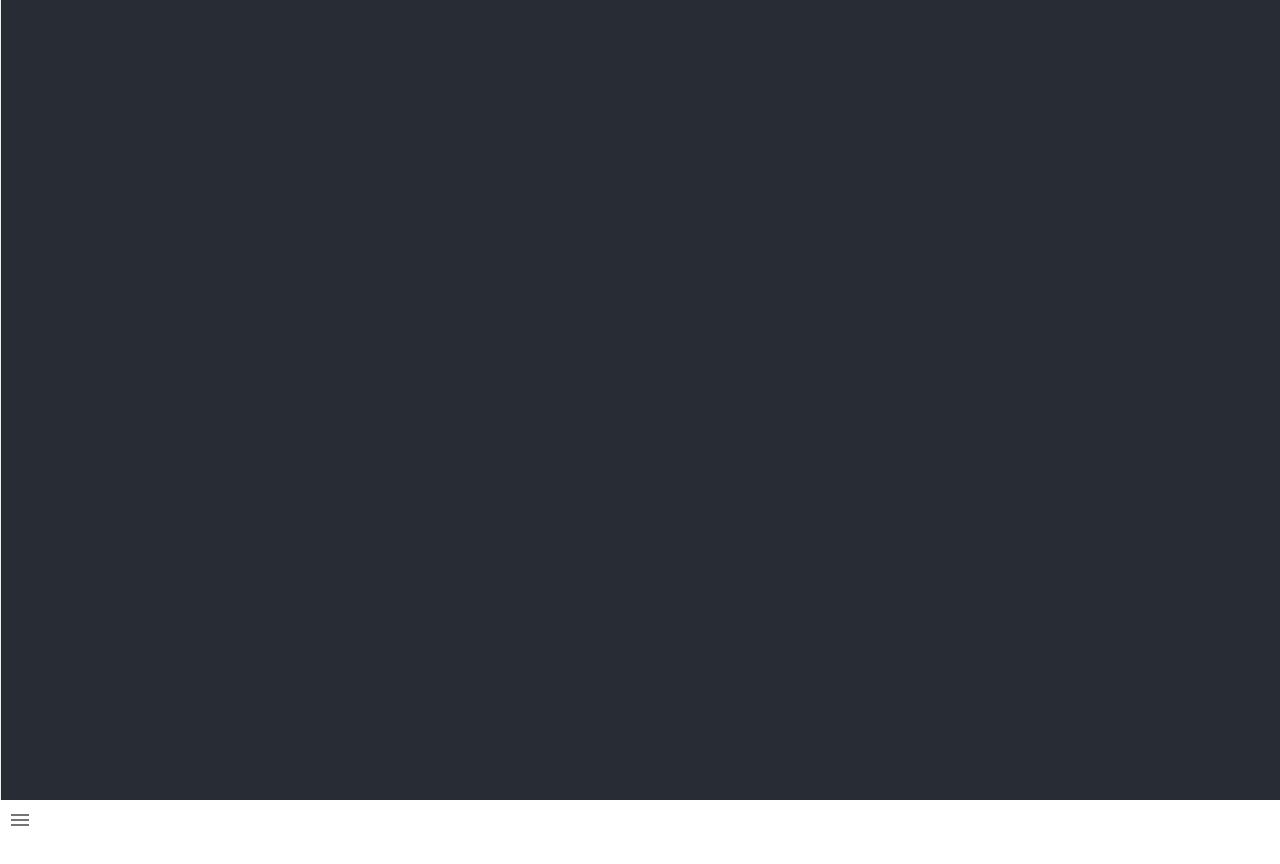
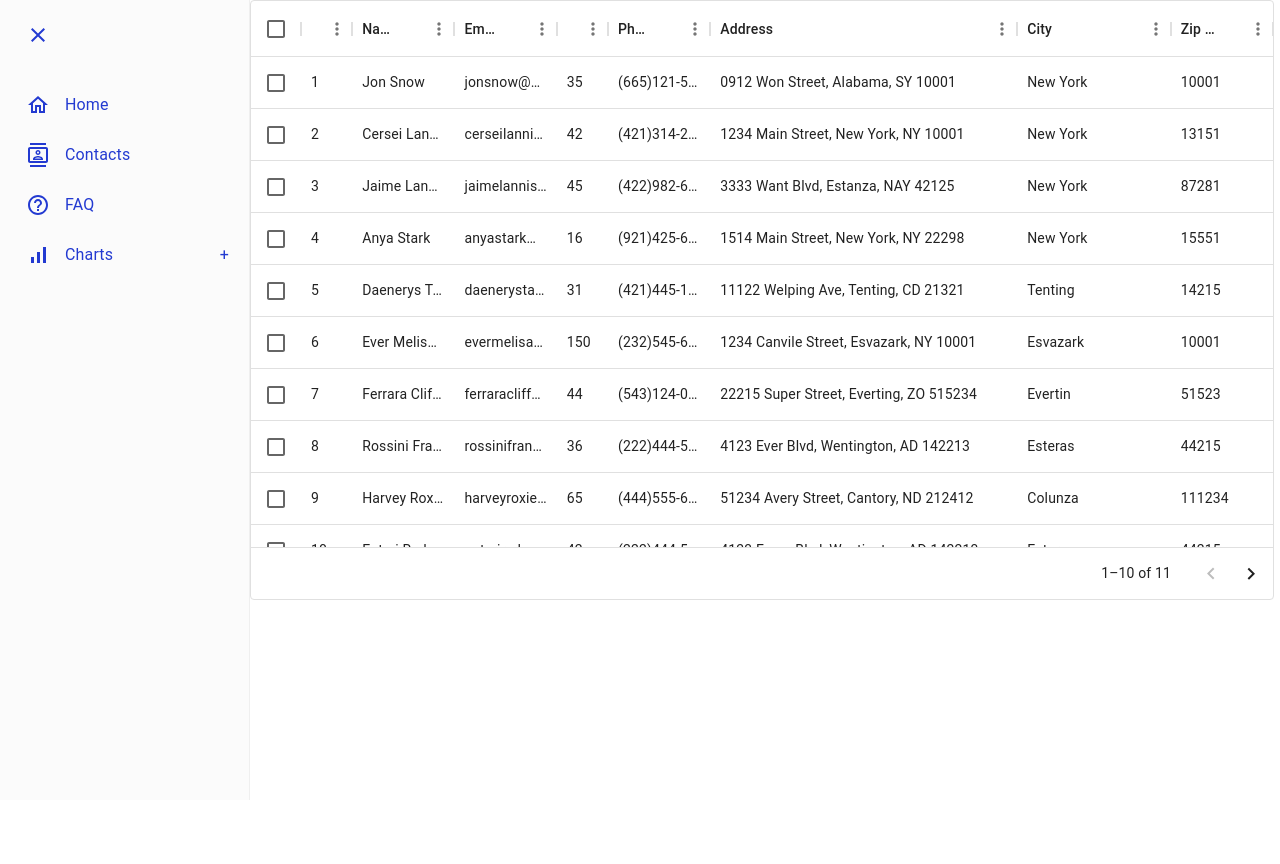
Before and after one commit to HoHoangHuyQuang/react-admin, a React (Create React App) app: page /contacts in a window 1280 px wide. Shown: the top 864 px of the page. After the commit the page ends 800 px from the top, so only its background shows below. Built offline with nearby package versions, Linux system fonts and the light colour scheme.

Commit message:
ContactIndex

```diff
--- a/package.json
+++ b/package.json
@@ -8,6 +8,7 @@
     "@mui/icons-material": "^5.11.16",
     "@mui/material": "^5.13.3",
     "@mui/x-data-grid": "^6.6.0",
+    "@mui/x-data-grid-pro": "^6.6.0",
     "@testing-library/jest-dom": "^5.16.5",
     "@testing-library/react": "^13.4.0",
     "@testing-library/user-event": "^13.5.0",
--- a/src/App.js
+++ b/src/App.js
@@ -1,16 +1,18 @@
-
-import './App.css';
-import AppSide from './views/global/Sidebar';
+import { CssBaseline } from "@mui/material";
+import "./index.css";
+import ContactsPage from "./views/Contacts";
+import AppSide from "./views/global/Sidebar";
+import { Routes, Route} from "react-router-dom";
 
 function App() {
   return (
-    <div className="App">
-      <header className="App-header">
-      </header>
-      <main>
-
-         <AppSide/>
-
+    <div className="app">
+      <CssBaseline />
+      <AppSide />
+      <main className="content">
+        <Routes>
+          <Route path="/contacts" element={<ContactsPage />} />
+        </Routes>
       </main>
     </div>
   );
--- /dev/null
+++ b/src/data/mockContact.js
@@ -0,0 +1,123 @@
+export const mockDataContacts = [
+    {
+      id: 1,
+      name: "Jon Snow",
+      email: "jonsnow@gmail.com",
+      age: 35,
+      phone: "(665)121-5454",
+      address: "0912 Won Street, Alabama, SY 10001",
+      city: "New York",
+      zipCode: "10001",
+      registrarId: 123512,
+    },
+    {
+      id: 2,
+      name: "Cersei Lannister",
+      email: "cerseilannister@gmail.com",
+      age: 42,
+      phone: "(421)314-2288",
+      address: "1234 Main Street, New York, NY 10001",
+      city: "New York",
+      zipCode: "13151",
+      registrarId: 123512,
+    },
+    {
+      id: 3,
+      name: "Jaime Lannister",
+      email: "jaimelannister@gmail.com",
+      age: 45,
+      phone: "(422)982-6739",
+      address: "3333 Want Blvd, Estanza, NAY 42125",
+      city: "New York",
+      zipCode: "87281",
+      registrarId: 4132513,
+    },
+    {
+      id: 4,
+      name: "Anya Stark",
+      email: "anyastark@gmail.com",
+      age: 16,
+      phone: "(921)425-6742",
+      address: "1514 Main Street, New York, NY 22298",
+      city: "New York",
+      zipCode: "15551",
+      registrarId: 123512,
+    },
+    {
+      id: 5,
+      name: "Daenerys Targaryen",
+      email: "daenerystargaryen@gmail.com",
+      age: 31,
+      phone: "(421)445-1189",
+      address: "11122 Welping Ave, Tenting, CD 21321",
+      city: "Tenting",
+      zipCode: "14215",
+      registrarId: 123512,
+    },
+    {
+      id: 6,
+      name: "Ever Melisandre",
+      email: "evermelisandre@gmail.com",
+      age: 150,
+      phone: "(232)545-6483",
+      address: "1234 Canvile Street, Esvazark, NY 10001",
+      city: "Esvazark",
+      zipCode: "10001",
+      registrarId: 123512,
+    },
+    {
+      id: 7,
+      name: "Ferrara Clifford",
+      email: "ferraraclifford@gmail.com",
+      age: 44,
+      phone: "(543)124-0123",
+      address: "22215 Super Street, Everting, ZO 515234",
+      city: "Evertin",
+      zipCode: "51523",
+      registrarId: 123512,
+    },
+    {
+      id: 8,
+      name: "Rossini Frances",
+      email: "rossinifrances@gmail.com",
+      age: 36,
+      phone: "(222)444-5555",
+      address: "4123 Ever Blvd, Wentington, AD 142213",
+      city: "Esteras",
+      zipCode: "44215",
+      registrarId: 512315,
+    },
+    {
+      id: 9,
+      name: "Harvey Roxie",
+      email: "harveyroxie@gmail.com",
+      age: 65,
+      phone: "(444)555-6239",
+      address: "51234 Avery Street, Cantory, ND 212412",
+      city: "Colunza",
+      zipCode: "111234",
+      registrarId: 928397,
+    },
+    {
+      id: 10,
+      name: "Enteri Redack",
+      email: "enteriredack@gmail.com",
+      age: 42,
+      phone: "(222)444-5555",
+      address: "4123 Easer Blvd, Wentington, AD 142213",
+      city: "Esteras",
+      zipCode: "44215",
+      registrarId: 533215,
+    },
+    {
+      id: 11,
+      name: "Steve Goodman",
+      email: "stevegoodmane@gmail.com",
+      age: 11,
+      phone: "(444)555-6239",
+      address: "51234 Fiveton Street, CunFory, ND 212412",
+      city: "Colunza",
+      zipCode: "1234",
+      registrarId: 92197,
+    },
+  ];
--- a/src/index.css
+++ b/src/index.css
@@ -1,36 +1,48 @@
 body {
   margin: 0;
-  font-family: -apple-system, BlinkMacSystemFont, 'Segoe UI', 'Roboto', 'Oxygen',
-    'Ubuntu', 'Cantarell', 'Fira Sans', 'Droid Sans', 'Helvetica Neue',
+  font-family: -apple-system, BlinkMacSystemFont, "Segoe UI", "Roboto", "Oxygen",
+    "Ubuntu", "Cantarell", "Fira Sans", "Droid Sans", "Helvetica Neue",
     sans-serif;
   -webkit-font-smoothing: antialiased;
   -moz-osx-font-smoothing: grayscale;
 }
 
 code {
-  font-family: source-code-pro, Menlo, Monaco, Consolas, 'Courier New',
+  font-family: source-code-pro, Menlo, Monaco, Consolas, "Courier New",
     monospace;
 }
-.app, content, #root{
+html,
+body,
+.app,
+content,
+#root {
+  height: 100%;
+  width: 100%;
+}
+#root {
+  display: flex;
   height: 100%;
   width: 100%;
 }
 
-.app{
+.app {
   display: flex;
   position: relative;
-  background-color: #282c34;
+
 }
 
-::-webkit-scrollbar{
+::-webkit-scrollbar {
   width: 1 em;
 }
-::-webkit-scrollbar-track{
+::-webkit-scrollbar-track {
   background: #0e0e0e;
 }
-::-webkit-scrollbar-track: :hover{
+/* Handle */
+::-webkit-scrollbar-thumb {
+  background: #888;
+}
+
+/* Handle on hover */
+::-webkit-scrollbar-thumb:hover {
   background: #555;
 }
-::-webkit-scrollbar-thumb{
-  background: #eee;
-}
--- a/src/index.js
+++ b/src/index.js
@@ -4,13 +4,16 @@ import './index.css';
 
 import reportWebVitals from './reportWebVitals';
 import App from './App';
+import { BrowserRouter } from 'react-router-dom';
 
 
 const root = ReactDOM.createRoot(document.getElementById('root'));
 root.render(
   <React.StrictMode>
-    <App/>
-  </React.StrictMode>
+  <BrowserRouter>
+    <App />
+  </BrowserRouter>
+</React.StrictMode>
 );
 
 // If you want to start measuring performance in your app, pass a function
--- /dev/null
+++ b/src/views/Contacts/index.jsx
@@ -0,0 +1,37 @@
+
+import { Box } from '@mui/material';
+import { DataGrid } from '@mui/x-data-grid';
+import { mockDataContacts } from '../../data/mockContact';
+
+const columns = [
+    { field: 'id', headerName: 'ID', flex: 0.5 },
+    { field: 'name', headerName: 'Name', flex: 1 },
+    { field: 'email', headerName: 'Email', flex: 1 },
+    { field: 'age', headerName: 'Age', flex: 0.5 },
+    { field: 'phone', headerName: 'Phone', flex: 1 },
+    { field: 'address', headerName: 'Address', flex: 3 },
+    { field: 'city', headerName: 'City', flex: 1.5 },
+    { field: 'zipCode', headerName: 'Zip Code', flex: 1 },
+]
+
+const ContactsPage = () => {
+    return(
+        <Box sx={{ height: '75vh', width: '80vw' }}>
+        <DataGrid
+          rows={mockDataContacts}
+          columns={columns}
+          initialState={{
+            pagination: {
+              paginationModel: {
+                pageSize: 10,
+              },
+            },
+          }}
+          pageSizeOptions={[10]}
+          checkboxSelection
+          disableRowSelectionOnClick
+        />
+      </Box>
+    );
+}
+export default ContactsPage
--- a/src/views/global/Sidebar.jsx
+++ b/src/views/global/Sidebar.jsx
@@ -1,47 +1,51 @@
-import { Sidebar, Menu, MenuItem, SubMenu } from 'react-pro-sidebar';
-import MenuIcon from '@mui/icons-material/Menu';
-import HomeOutlinedIcon from '@mui/icons-material/HomeOutlined';
-import ContactsOutlinedIcon from '@mui/icons-material/ContactsOutlined';
-import HelpOutlineOutlinedIcon from '@mui/icons-material/HelpOutlineOutlined';
-import SignalCellularAltOutlinedIcon from '@mui/icons-material/SignalCellularAltOutlined';
-import IconButton from '@mui/material/IconButton';
-import React from 'react';
+import { Sidebar, Menu, MenuItem, SubMenu } from "react-pro-sidebar";
+import MenuOutlinedIcon from '@mui/icons-material/MenuOutlined';
+import HomeOutlinedIcon from "@mui/icons-material/HomeOutlined";
+import ContactsOutlinedIcon from "@mui/icons-material/ContactsOutlined";
+import HelpOutlineOutlinedIcon from "@mui/icons-material/HelpOutlineOutlined";
+import SignalCellularAltOutlinedIcon from "@mui/icons-material/SignalCellularAltOutlined";
+import CloseOutlinedIcon from '@mui/icons-material/CloseOutlined';
+import React from "react";
+import { Link } from "react-router-dom";
 
-
-export default function AppSide(){
+export default function AppSide() {
   // const context = React.useContext();
-    const [toggled, setToggled] = React.useState(false);
+  const [isCollapsed, setIsCollapsed] = React.useState(false);
   return (
-
-    <div style={{ display: 'flex', height: '100vh', minHeight: '400px' }}>
-        <Sidebar onBackdropClick={() => setToggled(false)} toggled={toggled} breakPoint="always" >
+    <div style={{ display: "flex", height: "100vh", minHeight: "400px" }}>
+      <Sidebar collapsed={isCollapsed}>
         <Menu
+          renderExpandIcon={({ open }) => <span>{open ? "-" : "+"}</span>}
           menuItemStyles={{
             button: ({ level, active, disabled }) => {
               return {
-            color: disabled ? '#9e9e9e' : '#233ad1',
-            backgroundColor: active ? '#eecef9' : undefined,
+                color: disabled ? "#9e9e9e" : "#233ad1",
+                backgroundColor: active ? "#eecef9" : undefined,
               };
             },
-    }}>
-
-
+          }}
+        >
+          <MenuItem
+            onClick={() => setIsCollapsed(!isCollapsed)}
+            icon={isCollapsed ? <MenuOutlinedIcon /> : <CloseOutlinedIcon/>}
+            style={{
+              margin: "10px 0 20px 0",
+            }}
+          ></MenuItem>
           <MenuItem icon={<HomeOutlinedIcon />}>Home</MenuItem>
-          <MenuItem icon={<ContactsOutlinedIcon />}>Contacts</MenuItem>
+          <MenuItem
+            icon={<ContactsOutlinedIcon />}
+            component={<Link to="/contacts" />}
+          >
+            Contacts
+          </MenuItem>
           <MenuItem icon={<HelpOutlineOutlinedIcon />}>FAQ</MenuItem>
-          <SubMenu icon={<SignalCellularAltOutlinedIcon/>} label="Charts">
+          <SubMenu icon={<SignalCellularAltOutlinedIcon />} label="Charts">
             <MenuItem disabled> Pie charts </MenuItem>
             <MenuItem> Line charts </MenuItem>
           </SubMenu>
         </Menu>
       </Sidebar>
-        <div>
-            <IconButton onClick={() => setToggled(!toggled)}>
-                <MenuIcon/>
-            </IconButton>
     </div>
-
-    </div>
-
   );
 }
```
Also changed, not shown: src/components/MItem.jsx (added, +15 -0 lines), src/views/global/Error.jsx (added), 1 other file (tests, documents, lock files or other folders). Lines whose indentation alone changed are shown as unchanged.
